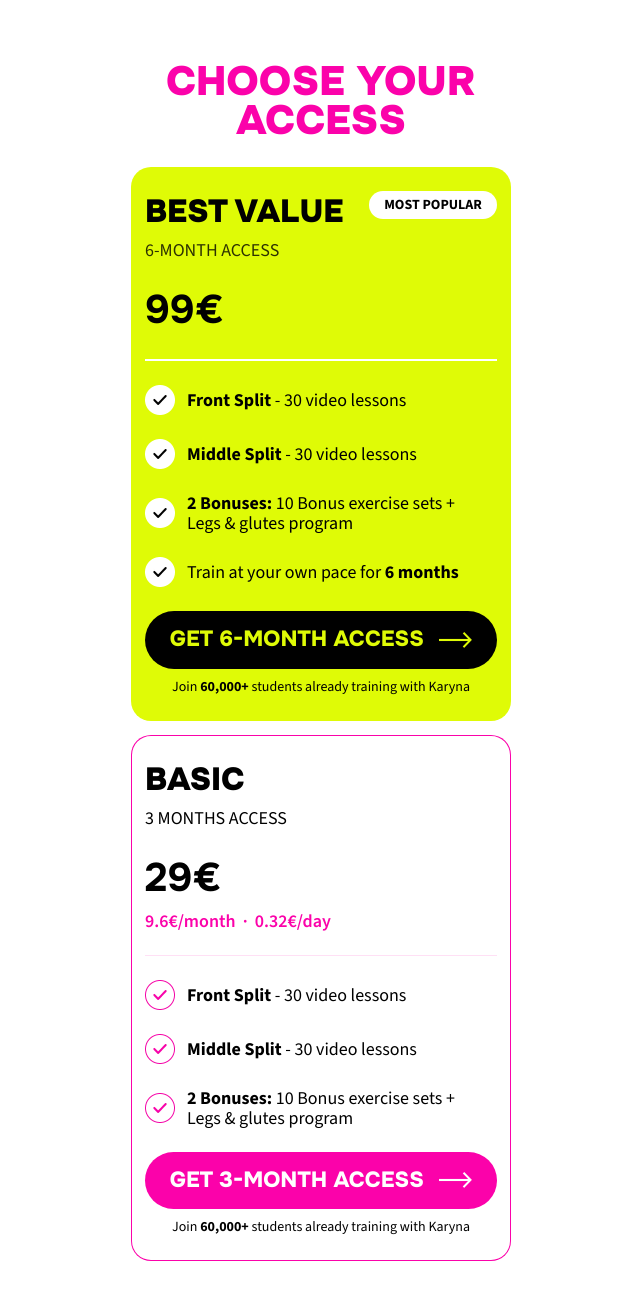
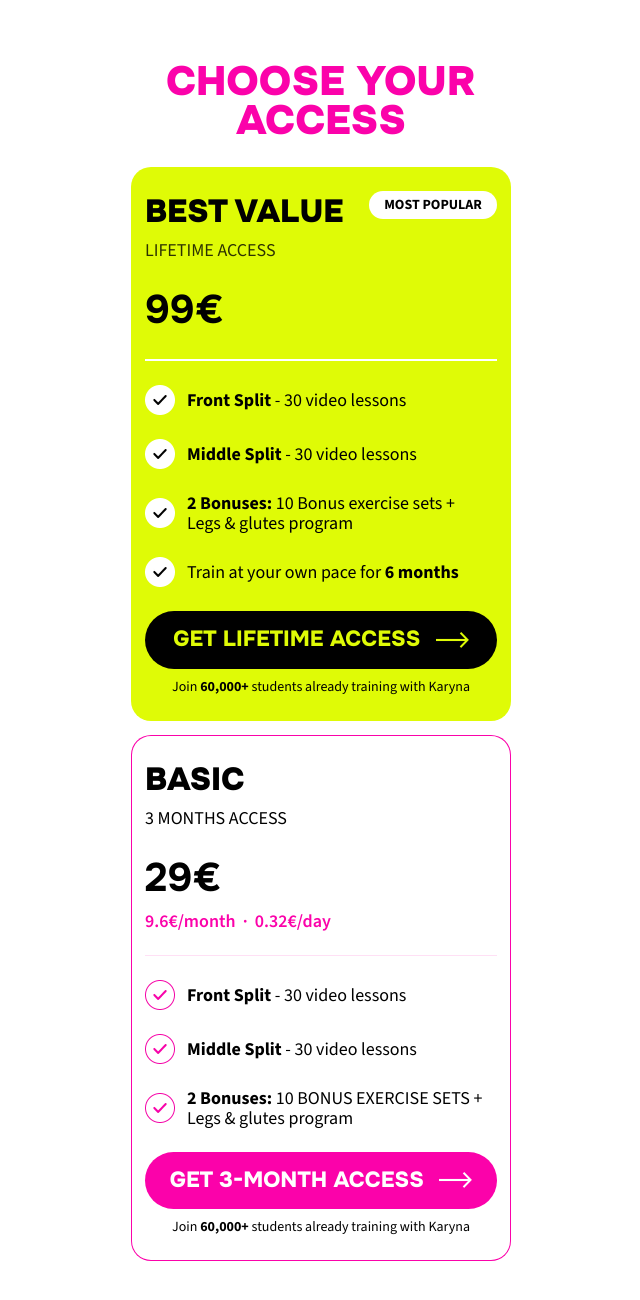
Before and after one commit to den4k-pr/tr-8, a plain HTML site: page index.html in a window 1280 px wide. Shown: the part 2201-3501 px from the top of the page, without its empty margins (319-959 px from the left). Drawn offline with nearby package versions, Linux system fonts and the light colour scheme.

Commit message:
first commit

```diff
--- a/index.html
+++ b/index.html
@@ -293,7 +293,7 @@ fbq('track', 'PageView');
       <div class="plan-head">
         <div class="plan-head-left">
           <div class="plan-name">BEST VALUE</div>
-          <div class="plan-period plan-period-op">6-MONTH ACCESS</div>
+          <div class="plan-period plan-period-op">LIFETIME ACCESS</div>
         </div>
         <div class="plan-badge">MOST POPULAR</div>
       </div>
@@ -310,7 +310,7 @@ fbq('track', 'PageView');
       <div class="plan-item"><img src="./images-t2/im6.webp" class="plan-check" alt=""><p><b>2 Bonuses:</b> 10 Bonus exercise sets + <br>Legs &amp; glutes program</p></div>
       <div class="plan-item"><img src="./images-t2/im6.webp" class="plan-check" alt=""><p>Train at your own pace for <b>6 months</b></p></div>
       <div class="cta-group">
-        <button data-href="https://mmoschool.online/shop/item/13466" class="cta cta-black check-click">GET 6-MONTH ACCESS<img src="./images-t2/im29.webp" class="cta-arrow" alt=""></button>
+        <button data-href="https://mmoschool.online/shop/item/13466" class="cta cta-black check-click">GET LIFETIME ACCESS<img src="./images-t2/im29.webp" class="cta-arrow" alt=""></button>
         <p class="cta-note">Join <b>60,000+</b> students already training with Karyna</p>
       </div>
     </div>
@@ -327,7 +327,8 @@ fbq('track', 'PageView');
       <span class="plan-line"></span>
       <div class="plan-item"><img src="./images-t2/im5.webp" class="plan-check" alt=""><p><b>Front Split</b> - 30 video lessons</p></div>
       <div class="plan-item"><img src="./images-t2/im5.webp" class="plan-check" alt=""><p><b>Middle Split</b> - 30 video lessons</p></div>
-      <div class="plan-item"><img src="./images-t2/im5.webp" class="plan-check" alt=""><p><b>2 Bonuses:</b> 10 Bonus exercise sets + <br>Legs &amp; glutes program</p></div>
+      <div class="plan-item"><img src="./images-t2/im5.webp" class="plan-check" alt=""><p><b>2 Bonuses: </b> 10 BONUS EXERCISE SETS + <br>
+Legs & glutes program</p></div>
       <div class="cta-group">
         <button data-href="https://mmoschool.online/shop/item/13465" class="cta check-click">GET 3-MONTH ACCESS<img src="./images-t2/im28.webp" class="cta-arrow" alt=""></button>
         <p class="cta-note">Join <b>60,000+</b> students already training with Karyna</p>
```
